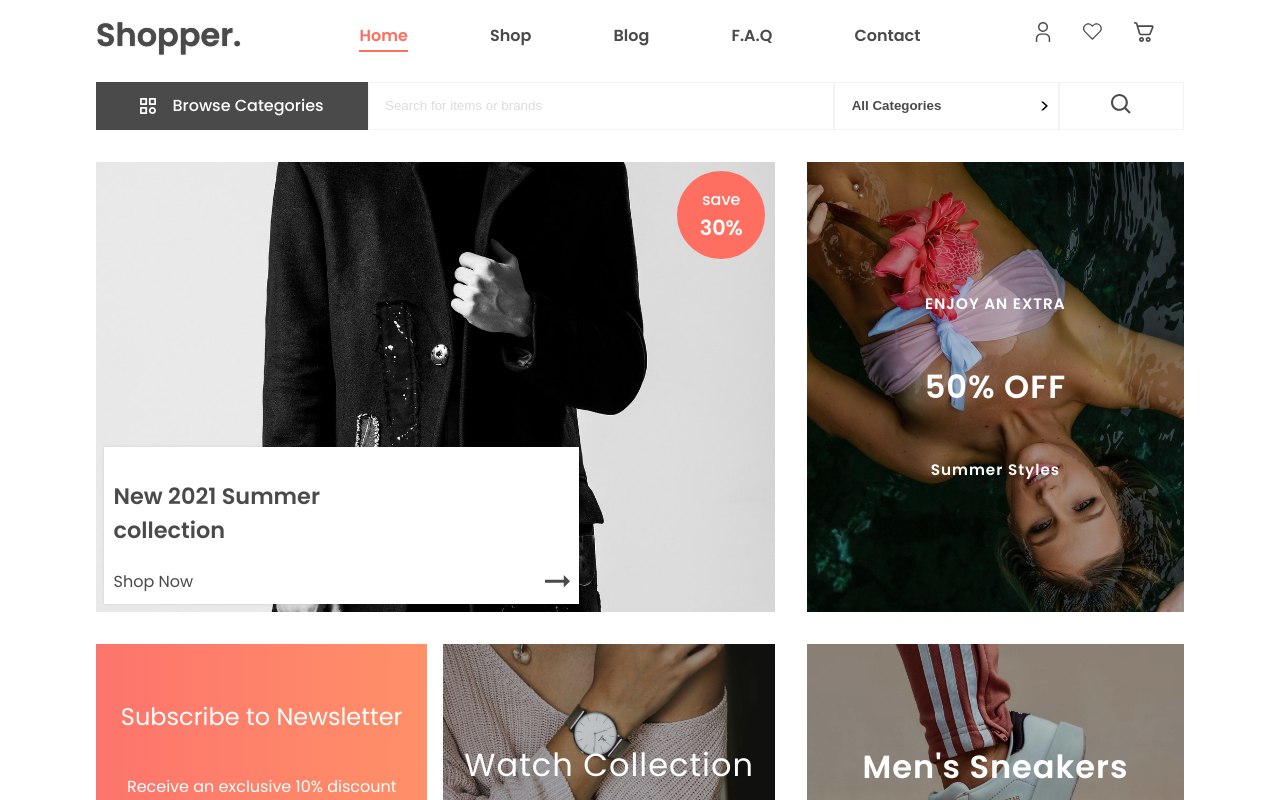
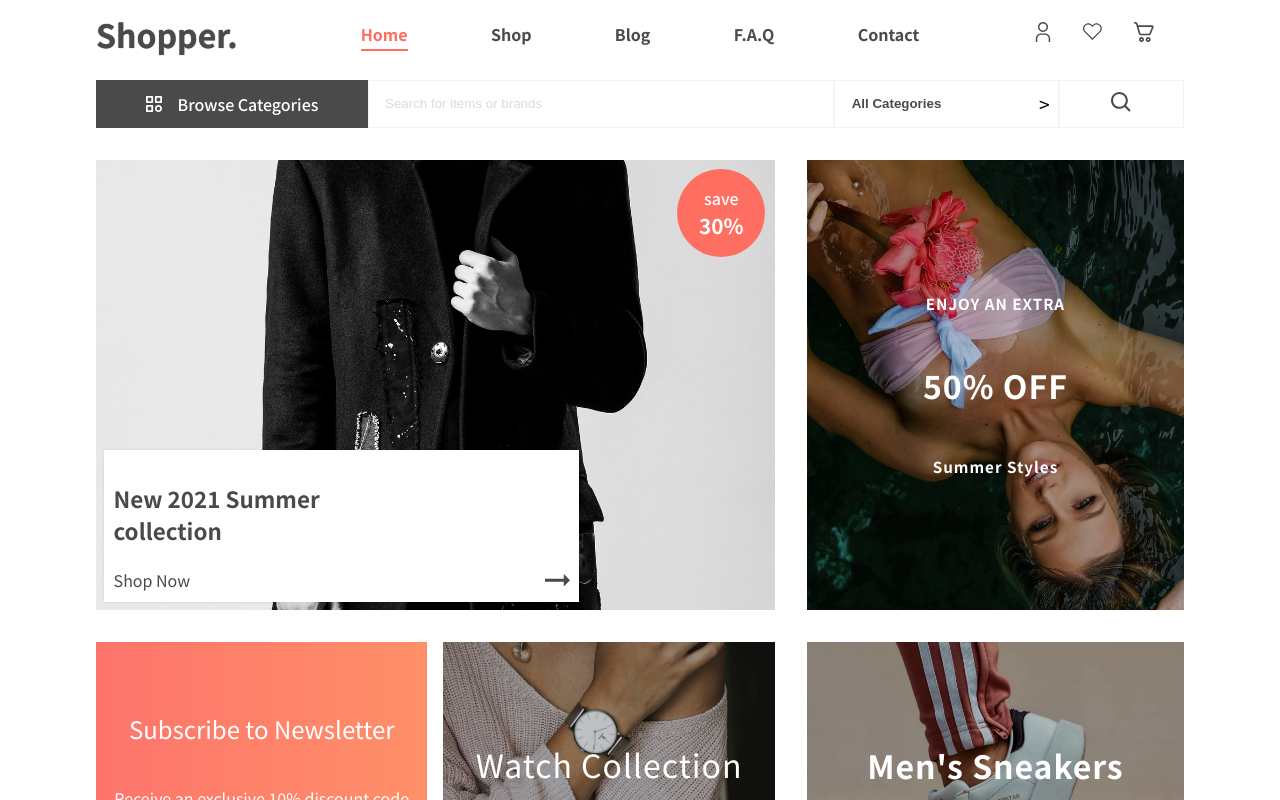
Before and after one commit to Ahd-3hd/next-ecommerce-ts, a Next.js app: page / in a window 1280 px wide. Shown: the top 800 px of the page. Built offline with nearby package versions, Linux system fonts and the light colour scheme.

Commit message:
update font

```diff
--- a/styles/globals.css
+++ b/styles/globals.css
@@ -1,9 +1,9 @@
-@import url("https://fonts.googleapis.com/css2?family=Poppins:wght@400;500;600;700;800;900&display=swap");
+@import url("https://fonts.googleapis.com/css2?family=Noto+Sans+JP:wght@400;500;700;900&display=swap");
 html,
 body {
   padding: 0;
   margin: 0;
-  font-family: "Poppins", sans-serif;
+  font-family: "Noto Sans JP", sans-serif;
   -webkit-font-smoothing: antialiased;
   -moz-osx-font-smoothing: grayscale;
 }
```
